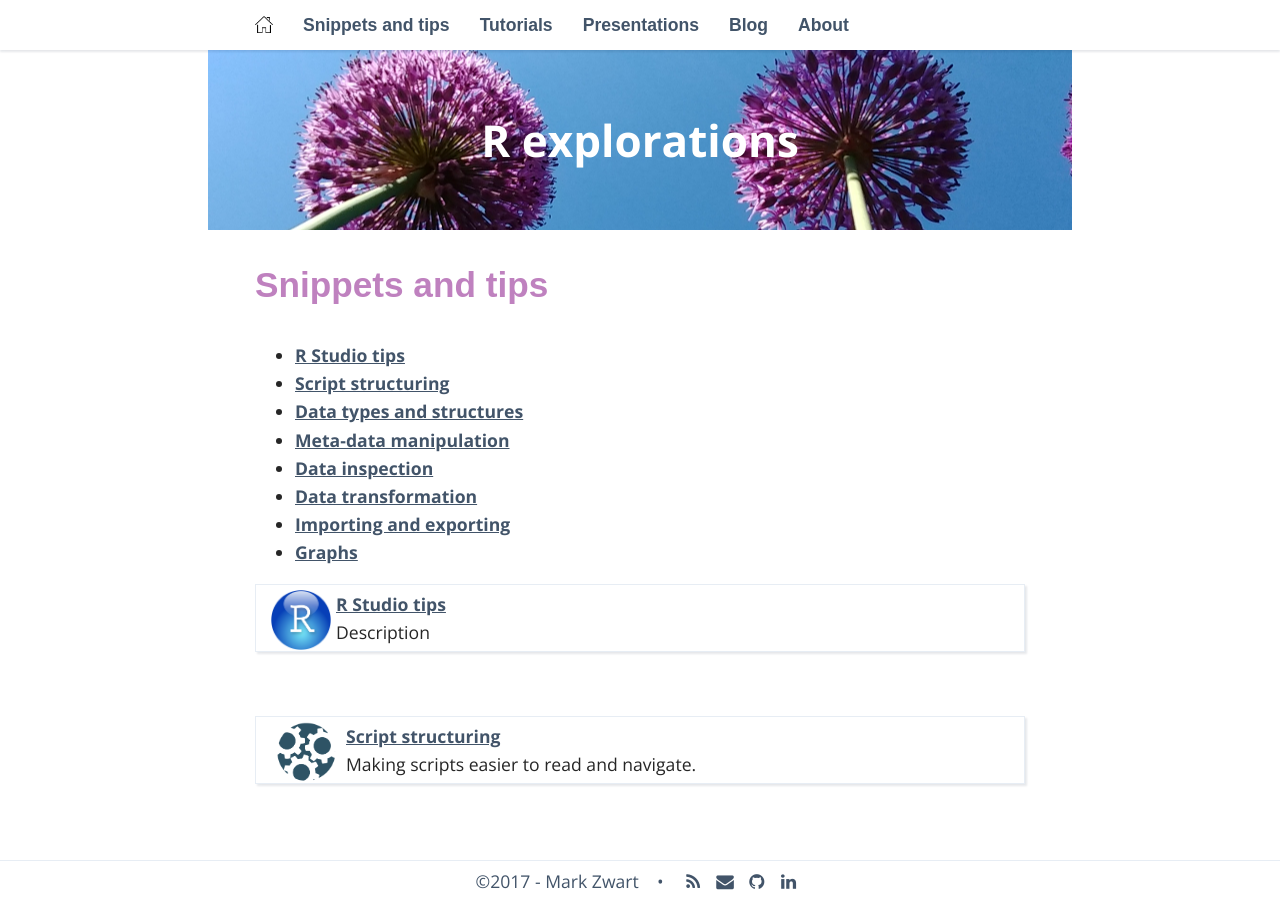
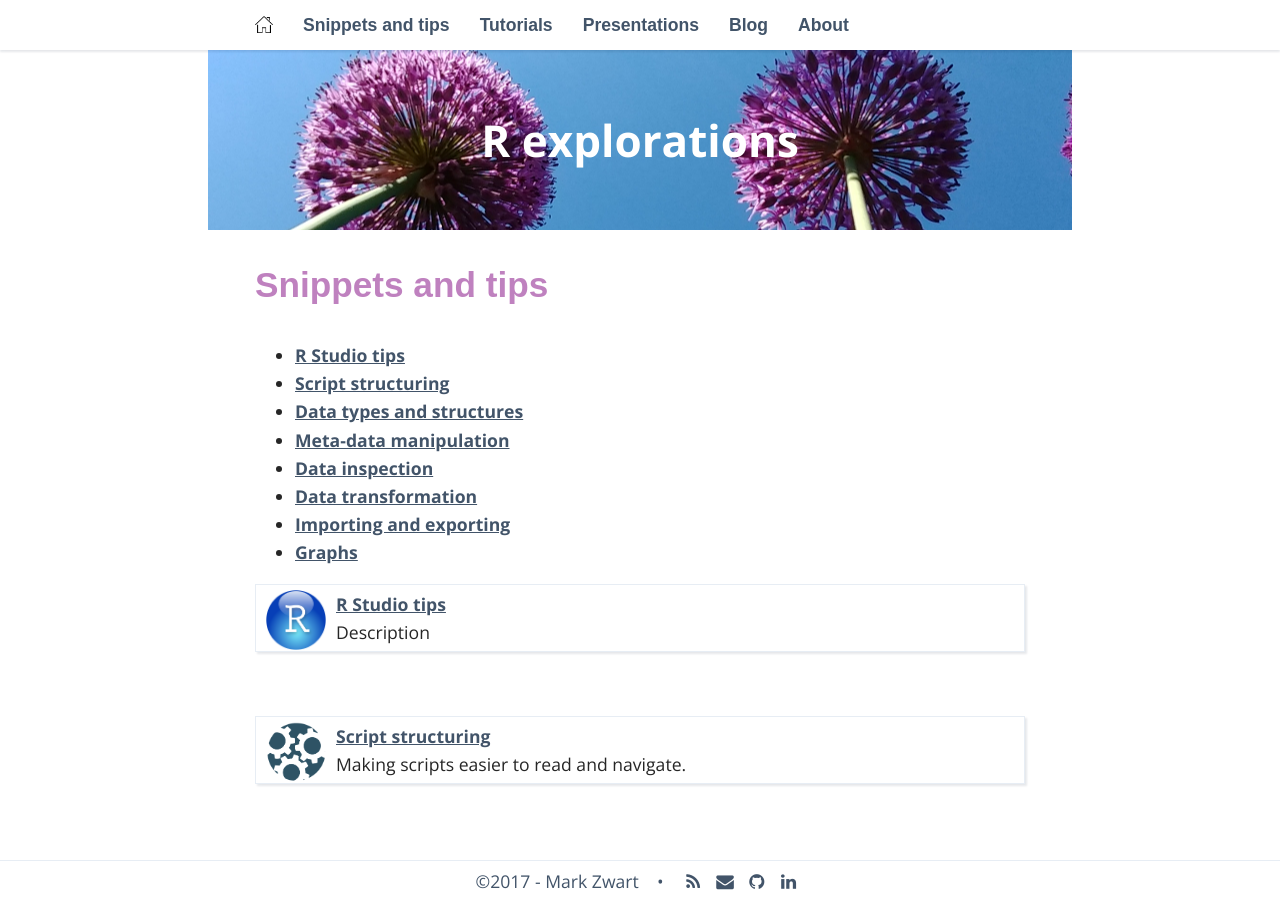
Before and after one commit to mark-me/mark-me.github.io, a Jekyll site: the page built from _pages/01-snippets-and-tips.md, in a window 1280 px wide. Built offline with Jekyll 4.4.1, drawn with Linux system fonts in a browser that asks for light colours; nearby versions of some CDN libraries; some web fonts are replaced; comment, search, counter and statistics services are not loaded.

Commit message:
Changing snippet index

```diff
--- a/_pages/01-snippets-and-tips.md
+++ b/_pages/01-snippets-and-tips.md
@@ -14,14 +14,14 @@
 * [Graphs](/graph-tips/)
 
 
-<div class="boxed">
-<img src="/_pages/snippets-and-tips/r-studio-tips.png" alt="Image text" style="margin: 0px 5px" width="60" height="60" align="left"/>
+<div class="boxed_pages">
+<img src="/_pages/snippets-and-tips/r-studio-tips.png" alt="Image text" style="margin: 0px 10px" width="60" height="60" align="left"/>
 <a href="/r-studio-tips/">R Studio tips</a><br>
 Description
 <br>
 </div>
 <br>
-<div class="boxed">
+<div class="boxed_pages">
 <img src="/_pages/snippets-and-tips/data-transformation.png" alt="Image text" style="margin: 0px 10px" width="60" height="60" align="left"/>
 <a href="/script-structuring/">Script structuring</a><br>
 Making scripts easier to read and navigate.
--- a/_sass/_layout.scss
+++ b/_sass/_layout.scss
@@ -95,8 +95,10 @@
   box-shadow: 2px 2px 2px RGBA(4, 25, 54, .1);
   padding: 5px 10px;
 }
-.boximage {
-  padding: 5px 10px;
+.boxed_pages {
+  border: 1px solid $light;
+  box-shadow: 2px 2px 2px RGBA(4, 25, 54, .1);
+  padding: 5px 0px;
 }
 
 /**
```
